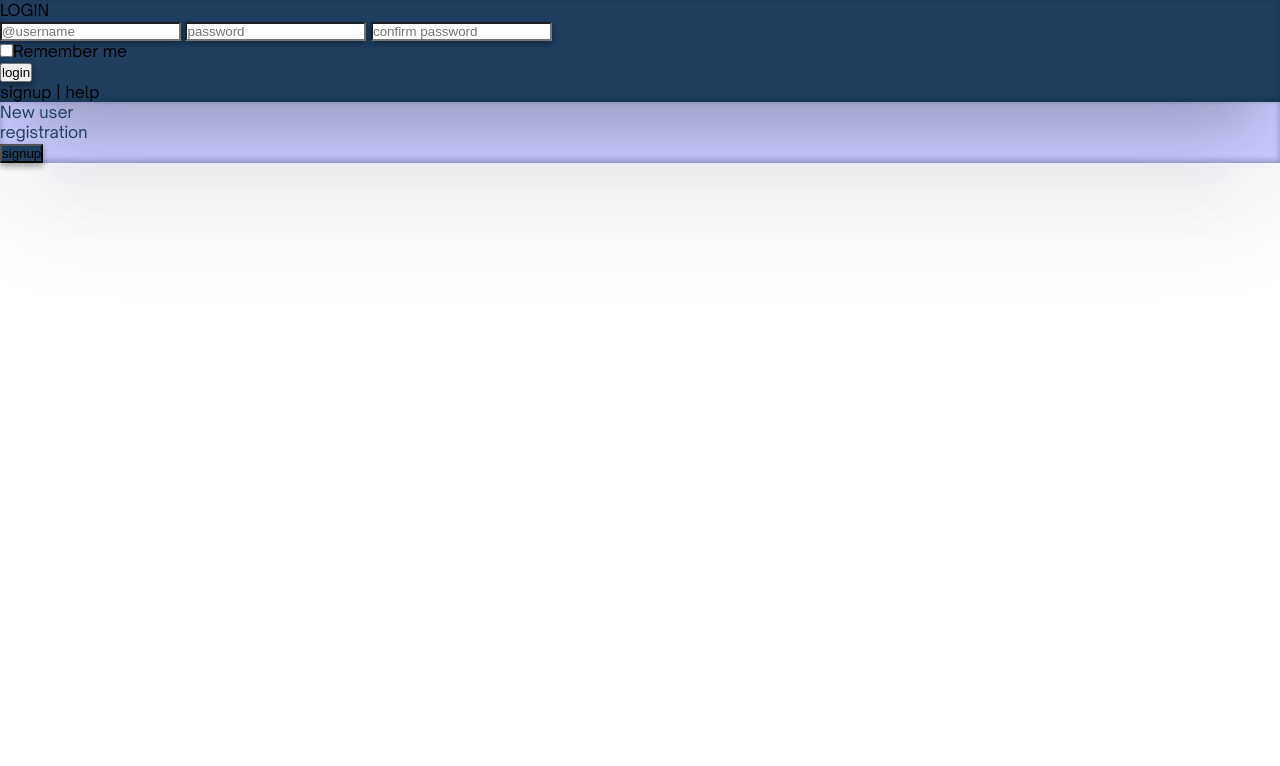
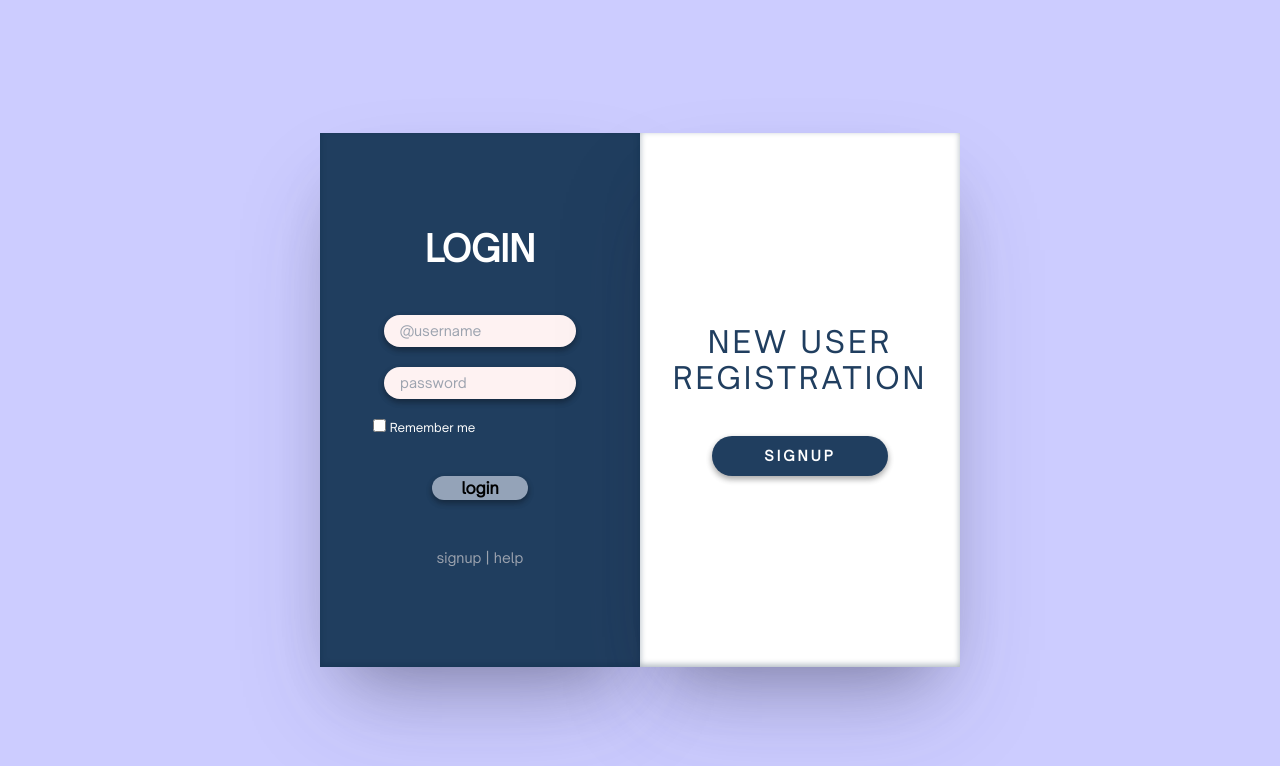
Before and after one commit to devansh13code/animation-in, a website: page index.html in a window 1280 px wide. Drawn offline with nearby package versions, Linux system fonts and the light colour scheme; files that its build step writes are made by us from their sources; files whose address does not match are found by name; a web font is replaced by a local one.

Commit message:
Add Tailwind CSS project

```diff
--- a/index.html
+++ b/index.html
@@ -4,7 +4,7 @@
     <meta charset="UTF-8" />
     <meta name="viewport" content="width=device-width, initial-scale=1.0" />
     <title>Document</title>
-    <link rel="stylesheet" href="style.css" />
+    <link rel="stylesheet" href="dist/styles.css">
   </head>
   <style>
     @import url("https://fonts.googleapis.com/css2?family=Edu+AU+VIC+WA+NT+Pre:wght@400..700&family=Poppins:ital,wght@0,100;0,200;0,300;0,400;0,500;0,600;0,700;0,800;0,900;1,100;1,200;1,300;1,400;1,500;1,600;1,700;1,800;1,900&display=swap");
--- a/style.css
+++ b/style.css
@@ -1,6 +1,7 @@
-@tailwind base;
-@tailwind components;
-@tailwind utilities;
+@import 'tailwindcss/base';
+@import 'tailwindcss/components';
+@import 'tailwindcss/utilities';
+
 * {
   margin: 0;
   padding: 0;
--- a/tailwind.config.js
+++ b/tailwind.config.js
@@ -1,6 +1,6 @@
 /** @type {import('tailwindcss').Config} */
 module.exports = {
-  content: ["*"],
+  content: ["./**/*.{html,js}"],
   theme: {
     extend: {},
   },
```
